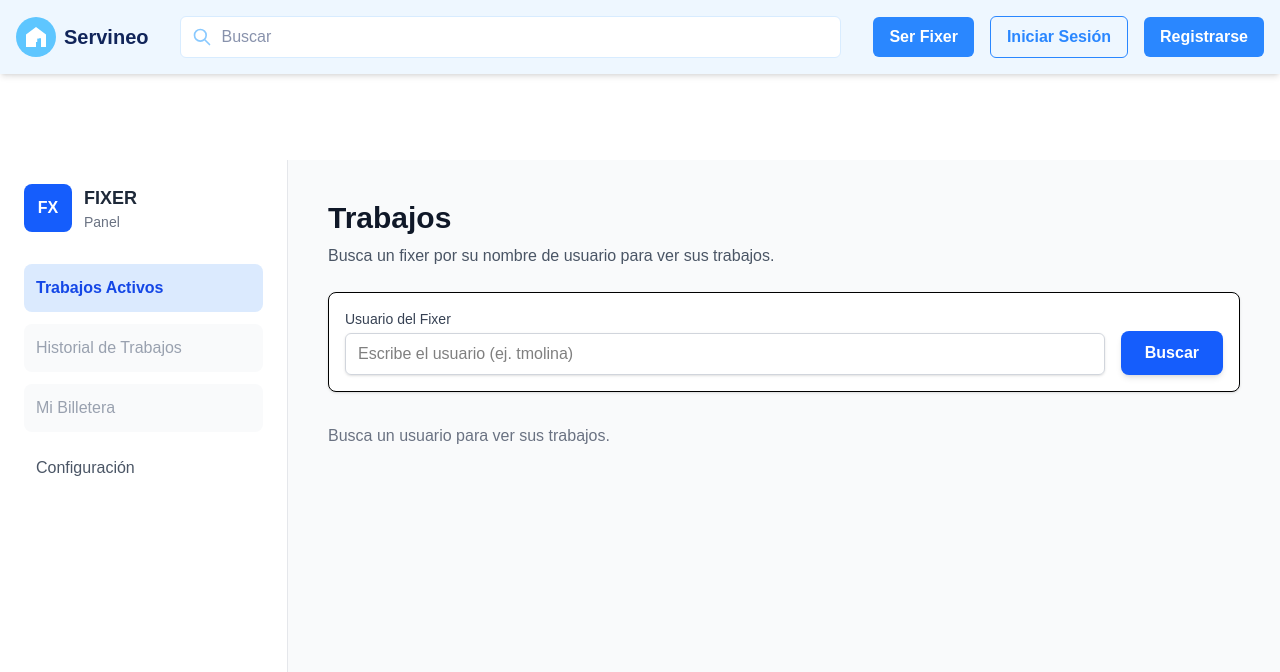
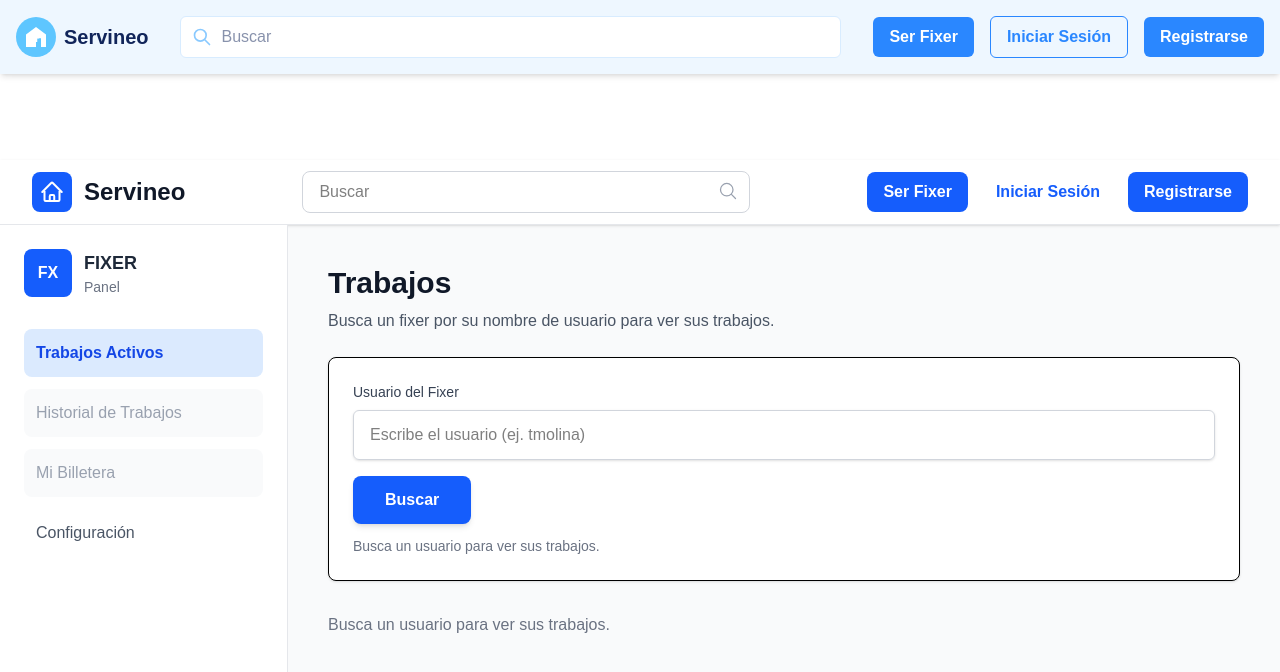
Before and after one commit to robertgt0/alquiler_front, a Next.js app: page /bitcrew/comision in a window 1280 px wide. Shown: the top 672 px of the page. Built offline with nearby package versions, Linux system fonts and the light colour scheme.

Commit message:
arregloBug

```diff
--- a/src/app/bitcrew/comision/page.tsx
+++ b/src/app/bitcrew/comision/page.tsx
@@ -1,6 +1,6 @@
 "use client";
-import { useState, useEffect, useMemo } from "react";
-import Link from "next/link"; // ⬅️ Usamos Link de Next.js
+import { useState } from "react";
+import Link from "next/link";
 
 // --- 1. CONSTANTE DE COMISIÓN ---
 const TASA_COMISION = 0.05; // 5%
@@ -18,15 +18,70 @@ interface ITrabajo {
 // --- 3. INTERFACES DEL MODAL ---
 type ModalView = 'closed' | 'options' | 'confirm_cash';
 
-// --- 4. COMPONENTE SIDEBAR (MODIFICADO) ---
-// Recibe el 'usuario' para habilitar/deshabilitar el Link
+// --- 4. COMPONENTE HEADER (NAVBAR) ---
+function NavBar() {
+  return (
+    <header className="bg-white shadow-sm border-b border-gray-200">
+      <div className="max-w-7xl mx-auto px-4 sm:px-6 lg:px-8">
+        <div className="flex justify-between items-center h-16">
+          {/* Logo */}
+          <div className="flex items-center space-x-3">
+            <div className="bg-blue-600 text-white font-bold rounded-lg p-2 flex items-center justify-center h-10 w-10">
+              <svg xmlns="http://www.w3.org/2000/svg" fill="none" viewBox="0 0 24 24" strokeWidth={2} stroke="currentColor" className="w-6 h-6">
+                <path strokeLinecap="round" strokeLinejoin="round" d="M2.25 12l8.954-8.955c.44-.439 1.152-.439 1.591 0L21.75 12M4.5 9.75v10.125c0 .621.504 1.125 1.125 1.125H9.75v-4.875c0-.621.504-1.125 1.125-1.125h2.25c.621 0 1.125.504 1.125 1.125V21h4.125c.621 0 1.125-.504 1.125-1.125V9.75M8.25 21h8.25" />
+              </svg>
+            </div>
+            <h1 className="text-2xl font-bold text-gray-900">Servineo</h1>
+          </div>
+
+          {/* Buscador */}
+          <div className="flex-1 max-w-md mx-8">
+            <div className="relative">
+              <input
+                type="text"
+                placeholder="Buscar"
+                className="w-full px-4 py-2 border border-gray-300 rounded-lg focus:outline-none focus:ring-2 focus:ring-blue-500"
+              />
+              <svg xmlns="http://www.w3.org/2000/svg" fill="none" viewBox="0 0 24 24" strokeWidth={1.5} stroke="currentColor" className="w-5 h-5 absolute right-3 top-2.5 text-gray-400">
+                <path strokeLinecap="round" strokeLinejoin="round" d="m21 21-5.197-5.197m0 0A7.5 7.5 0 1 0 5.196 5.196a7.5 7.5 0 0 0 10.607 10.607Z" />
+              </svg>
+            </div>
+          </div>
+
+          {/* Botones */}
+          <div className="flex items-center space-x-3">
+            <Link
+              href="/bitcrew/comision"
+              className="px-4 py-2 bg-blue-600 text-white font-semibold rounded-lg hover:bg-blue-700 transition"
+            >
+              Ser Fixer
+            </Link>
+            <Link
+              href="/login"
+              className="px-4 py-2 text-blue-600 font-semibold hover:bg-blue-50 rounded-lg transition"
+            >
+              Iniciar Sesión
+            </Link>
+            <Link
+              href="/register"
+              className="px-4 py-2 bg-blue-600 text-white font-semibold rounded-lg hover:bg-blue-700 transition"
+            >
+              Registrarse
+            </Link>
+          </div>
+        </div>
+      </div>
+    </header>
+  );
+}
+
+// --- 5. COMPONENTE SIDEBAR ---
 function Sidebar({ usuario }: { usuario: string }) {
-
-  const hasUser = !!usuario; // true si el string no está vacío
+  const hasUser = !!usuario;
 
   return (
     <aside className="w-full md:w-64 lg:w-72 bg-white p-6 shadow-lg md:shadow-none md:border-r md:border-gray-200 flex-shrink-0">
-      {/* Logo */}
+      {/* Logo del Panel */}
       <div className="flex items-center space-x-3 mb-8">
         <div className="bg-blue-600 text-white font-bold rounded-lg p-3 flex items-center justify-center h-12 w-12">
           FX
@@ -39,55 +94,53 @@ function Sidebar({ usuario }: { usuario: string }) {
 
       {/* Navegación */}
       <nav className="space-y-3">
-        <a
-          href="#"
+        <Link
+          href="/bitcrew/comision"
           className="flex items-center space-x-3 p-3 rounded-lg bg-blue-100 text-blue-700 font-semibold"
         >
           <span>Trabajos Activos</span>
-        </a>
+        </Link>
 
-        {/* Historial (Deshabilitado si no hay usuario) */}
+        {/* Historial */}
         {!hasUser ? (
            <span className="flex items-center space-x-3 p-3 rounded-lg text-gray-400 bg-gray-50 cursor-not-allowed">
              <span>Historial de Trabajos</span>
            </span>
         ) : (
           <Link
-            href={`/bitcrew/historial?usuario=${usuario}`} // Asumiendo una ruta
+            href={`/bitcrew/historial?usuario=${usuario}`}
             className="flex items-center space-x-3 p-3 rounded-lg text-gray-600 hover:bg-gray-100 font-medium"
           >
             <span>Historial de Trabajos</span>
           </Link>
         )}
 
-        {/* Billetera (LÓGICA REQUERIDA) */}
+        {/* Billetera */}
         {!hasUser ? (
-           // Versión deshabilitada
            <span className="flex items-center space-x-3 p-3 rounded-lg text-gray-400 bg-gray-50 cursor-not-allowed" title="Debe buscar un usuario primero">
              <span>Mi Billetera</span>
            </span>
         ) : (
-          // Versión habilitada (Link de Next.js)
           <Link
-            href={`/bitcrew/wallet?usuario=${usuario}`} // ⬅️ Pasa el usuario como query param
+            href={`/bitcrew/wallet?usuario=${usuario}`}
             className="flex items-center space-x-3 p-3 rounded-lg text-gray-600 hover:bg-gray-100 font-medium"
           >
             <span>Mi Billetera</span>
           </Link>
         )}
 
-        <a
+        <Link
           href="#"
           className="flex items-center space-x-3 p-3 rounded-lg text-gray-600 hover:bg-gray-100 font-medium"
         >
           <span>Configuración</span>
-        </a>
+        </Link>
       </nav>
     </aside>
   );
 }
 
-// --- 5. COMPONENTE TARJETA DE TRABAJO ---
+// --- 6. COMPONENTE TARJETA DE TRABAJO ---
 interface TrabajoCardProps {
   trabajo: ITrabajo;
   onClick: (trabajo: ITrabajo) => void;
@@ -147,7 +200,7 @@ function TrabajoCard({ trabajo, onClick }: TrabajoCardProps) {
   );
 }
 
-// --- 6. COMPONENTE MODAL ---
+// --- 7. COMPONENTE MODAL ---
 interface ModalProps {
   view: 'options' | 'confirm_cash';
   setView: (view: ModalView) => void;
@@ -207,9 +260,18 @@ function CompletadoModal({ view, setView, onConfirm, isConfirming, error }: Moda
               <p className="text-lg">¿Está seguro que desea marcar este trabajo como pagado en efectivo?</p>
               <p className="text-sm text-gray-500">El sistema descontará la comisión (5%) de su billetera y marcará el trabajo como "Pagado".</p>
             </div>
+            {/* ✅ SOLUCIÓN BUG 2: Mostrar error específico con formato mejorado */}
             {error && (
-              <div className="mt-4 p-3 bg-red-100 border border-red-400 text-red-700 rounded-lg">
-                <strong>Error:</strong> {error}
+              <div className="mt-4 p-4 bg-red-50 border-l-4 border-red-500 text-red-800 rounded-lg">
+                <div className="flex items-start">
+                  <svg className="w-5 h-5 text-red-500 mt-0.5 mr-3 flex-shrink-0" fill="currentColor" viewBox="0 0 20 20">
+                    <path fillRule="evenodd" d="M10 18a8 8 0 100-16 8 8 0 000 16zM8.707 7.293a1 1 0 00-1.414 1.414L8.586 10l-1.293 1.293a1 1 0 101.414 1.414L10 11.414l1.293 1.293a1 1 0 001.414-1.414L11.414 10l1.293-1.293a1 1 0 00-1.414-1.414L10 8.586 8.707 7.293z" clipRule="evenodd" />
+                  </svg>
+                  <div className="flex-1">
+                    <p className="font-semibold text-sm">No se puede procesar el pago</p>
+                    <p className="text-sm mt-1 whitespace-pre-line">{error}</p>
+                  </div>
+                </div>
               </div>
             )}
             <div className="mt-6 flex justify-end space-x-4">
@@ -235,10 +297,10 @@ function CompletadoModal({ view, setView, onConfirm, isConfirming, error }: Moda
   );
 }
 
-// --- 7. COMPONENTE DE PÁGINA PRINCIPAL ---
+// --- 8. COMPONENTE DE PÁGINA PRINCIPAL ---
 export default function FixerJobsPage() {
   // --- Estados ---
-  const [usuario, setUsuario] = useState(""); // ⬅️ Este es el estado clave
+  const [usuario, setUsuario] = useState("");
   const [trabajos, setTrabajos] = useState<ITrabajo[]>([]);
   const [loading, setLoading] = useState(false);
   const [message, setMessage] = useState("Busca un usuario para ver sus trabajos.");
@@ -297,6 +359,7 @@ export default function FixerJobsPage() {
     }
   };
 
+  // ✅ SOLUCIÓN BUG 2: Función actualizada con manejo específico de errores
   const handleConfirmCashPayment = async () => {
     if (!selectedTrabajo) {
       setModalError("No hay un trabajo seleccionado.");
@@ -315,9 +378,19 @@ export default function FixerJobsPage() {
       const data = await response.json();
 
       if (!response.ok) {
-        throw new Error(data.message || 'Error en el servidor');
+        // ✅ SOLUCIÓN: Manejo específico del error de saldo insuficiente
+        if (data.errorCode === 'SALDO_INSUFICIENTE') {
+          // Mensaje mejorado para el usuario
+          throw new Error(
+            `${data.message}\n\nPor favor recarga tu billetera para continuar con el cobro.`
+          );
         }
 
+        // Otros errores de validación
+        throw new Error(data.message || 'Error al procesar el pago');
+      }
+
+      // ✅ Pago exitoso
       setTrabajos(prevTrabajos =>
         prevTrabajos.map(t =>
           t._id === selectedTrabajo._id
@@ -338,46 +411,55 @@ export default function FixerJobsPage() {
   };
 
   return (
-    <div className="flex flex-col md:flex-row min-h-screen bg-gray-50">
+    <div className="min-h-screen bg-gray-50">
+      {/* ✅ HEADER CON SERVINEO */}
+      <NavBar />
 
-      {/* Sidebar (Columna Izquierda) */}
-      <Sidebar usuario={usuario} /> {/* ⬅️ Le pasamos el usuario al Sidebar */}
+      {/* CONTENIDO PRINCIPAL */}
+      <div className="flex flex-col md:flex-row">
 
-      {/* Contenido Principal (Columna Derecha) */}
+        {/* Sidebar */}
+        <Sidebar usuario={usuario} />
+
+        {/* Área de trabajo */}
         <main className="flex-1 p-6 md:p-10">
 
-        {/* Título y Formulario de Búsqueda */}
+          {/* Título */}
           <h1 className="text-3xl font-bold text-gray-900">Trabajos</h1>
           <p className="mt-2 text-gray-600">
             Busca un fixer por su nombre de usuario para ver sus trabajos.
           </p>
 
-        <form onSubmit={handleSearchSubmit} className="mt-6 flex items-end space-x-4 bg-white p-4 rounded-lg shadow-sm border">
-          <div className="flex-grow">
-            <label htmlFor="usuario" className="block text-sm font-medium text-gray-700">
+          {/* Formulario de Búsqueda */}
+          <form onSubmit={handleSearchSubmit} className="mt-6 bg-white p-6 rounded-lg shadow-sm border">
+            <div className="space-y-4">
+              <div>
+                <label htmlFor="usuario" className="block text-sm font-medium text-gray-700 mb-2">
                   Usuario del Fixer
                 </label>
                 <input
                   type="text"
                   id="usuario"
                   value={usuario}
-              onChange={(e) => setUsuario(e.target.value)} // ⬅️ Actualiza el estado
+                  onChange={(e) => setUsuario(e.target.value)}
                   placeholder="Escribe el usuario (ej. tmolina)"
-              className="mt-1 block w-full px-3 py-2 border border-gray-300 rounded-md shadow-sm focus:outline-none focus:ring-blue-500 focus:border-blue-500"
+                  className="block w-full px-4 py-3 border border-gray-300 rounded-md shadow-sm focus:outline-none focus:ring-blue-500 focus:border-blue-500 text-base"
                 />
               </div>
               <button
                 type="submit"
                 disabled={loading}
-            className="px-6 py-2 bg-blue-600 text-white font-semibold rounded-lg shadow-md hover:bg-blue-700 disabled:opacity-50 h-11"
+                className="w-full md:w-auto px-8 py-3 bg-blue-600 text-white font-semibold rounded-lg shadow-md hover:bg-blue-700 disabled:opacity-50 transition"
               >
                 {loading ? 'Buscando...' : 'Buscar'}
               </button>
+            </div>
+            <p className="mt-3 text-sm text-gray-500">
+              Busca un usuario para ver sus trabajos.
+            </p>
           </form>
-        {/* --- FIN DEL FORMULARIO --- */}
 
-
-        {/* --- Lista de Trabajos --- */}
+          {/* Lista de Trabajos */}
           <div className="mt-8">
 
             {loading && (
@@ -407,8 +489,9 @@ export default function FixerJobsPage() {
             )}
           </div>
         </main>
+      </div>
 
-      {/* Modal (renderizado condicional) */}
+      {/* Modal */}
       {modalView !== 'closed' && (
         <CompletadoModal
           view={modalView as 'options' | 'confirm_cash'}
```
Also changed, not shown: src/app/bitcrew/wallet/page.tsx (+47 -10 lines). Lines whose indentation alone changed are shown as unchanged.
